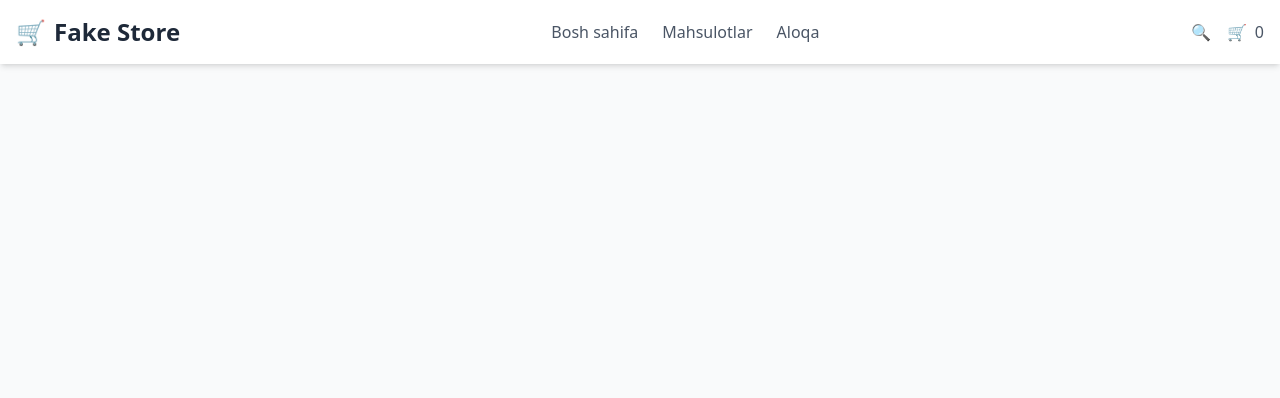
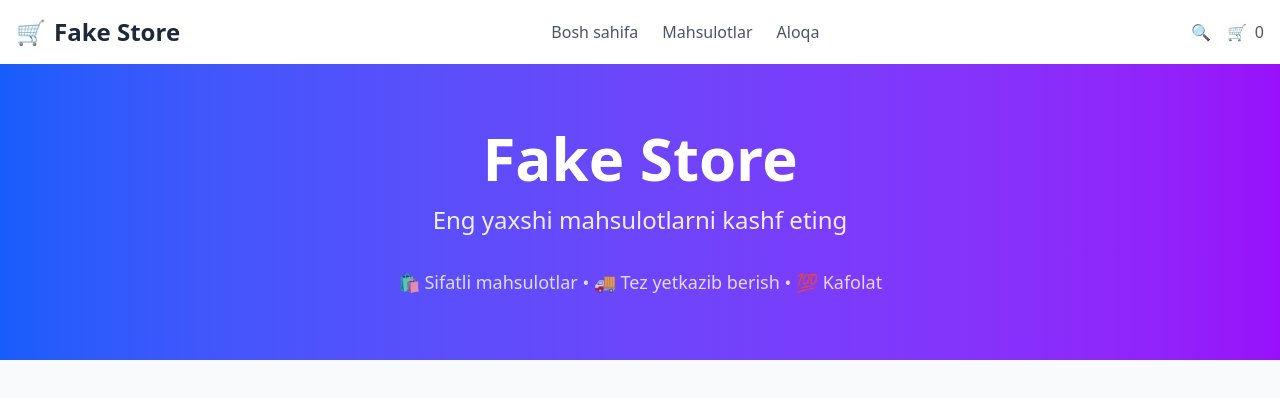
Before and after one commit to osoben1y/front-1.15, a React (Vite) app: page / in a window 1280 px wide. Shown: the top 398 px of the page. Built offline with nearby package versions, Linux system fonts and the light colour scheme.

Commit message:
Hero qismi qoshildi

```diff
--- a/src/App.jsx
+++ b/src/App.jsx
@@ -1,10 +1,12 @@
 import Header from "./components/Header"
+import Hero from "./components/Hero"
 import "./index.css"
 
 function App() {
   return (
     <div className="min-h-screen bg-gray-50">
       <Header />
+      <Hero />
     </div>
   )
 }
--- /dev/null
+++ b/src/components/Hero.jsx
@@ -0,0 +1,13 @@
+const Hero = () => {
+  return (
+    <div className="bg-gradient-to-r from-blue-600 to-purple-600 text-white py-16">
+      <div className="container mx-auto px-4 text-center">
+        <h1 className="text-4xl md:text-6xl font-bold mb-4">Fake Store</h1>
+        <p className="text-xl md:text-2xl mb-8 opacity-90">Eng yaxshi mahsulotlarni kashf eting</p>
+        <div className="text-lg opacity-80">🛍️ Sifatli mahsulotlar • 🚚 Tez yetkazib berish • 💯 Kafolat</div>
+      </div>
+    </div>
+  )
+}
+
+export default Hero
```
